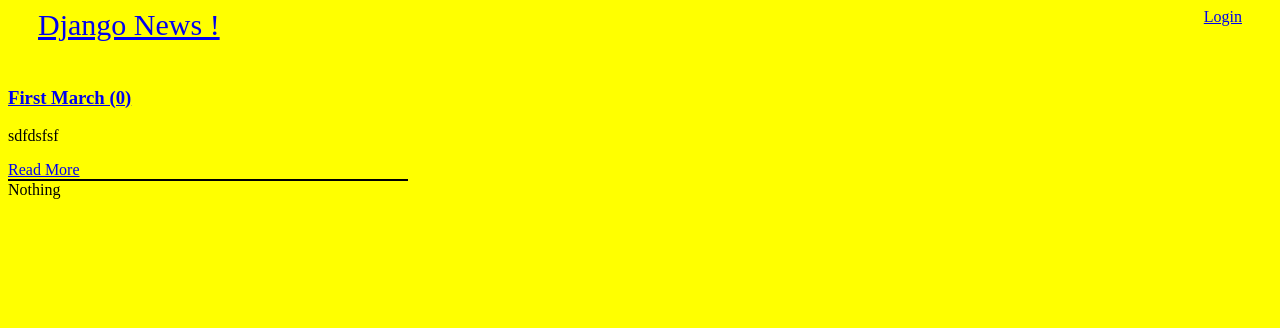
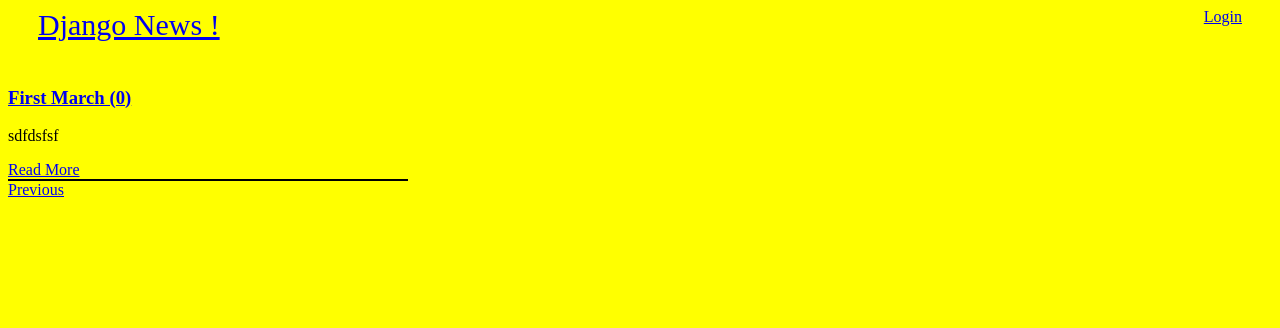
Before and after one commit to elhamza9/django-news, a Django app: page /topics/?page=2 in a window 1280 px wide. Shown: the top 328 px of the page. Run offline with Django 3.2, Linux system fonts and the light colour scheme; data comes from the database, SQL or seed files in the repository.

Commit message:
Add Previous to pagination

```diff
--- a/djangonews/djangonews/templates/topics/list.html
+++ b/djangonews/djangonews/templates/topics/list.html
@@ -21,7 +21,7 @@
        {% if topics.has_next %}
         <a href="?page={{ topics.next_page_number }}">More</a>
        {% else %}
-       Nothing
+        <a href="?page={{ topics.previous_page_number }}">Previous</a>
        {% endif %}
     </div>
 
```
